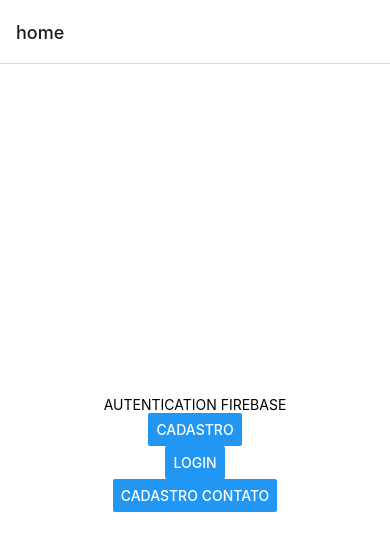
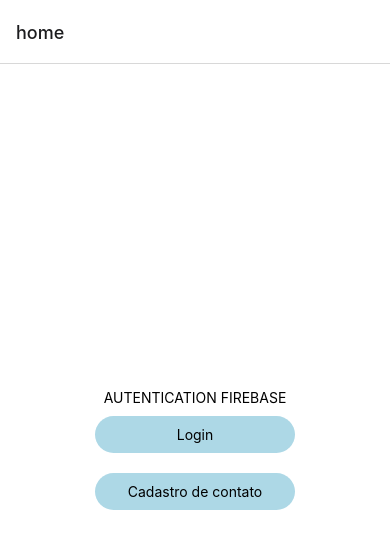
Before and after one commit to instrutorvilson/rna-2024, a React Native app in the folder app-authentication/: screen /home in a window 390 px wide. Shown: the top 550 px of the page. Built offline with nearby package versions, Linux system fonts and the light colour scheme.

Commit message:
Ajustes de estilos

```diff
--- a/app-authentication/App.js
+++ b/app-authentication/App.js
@@ -15,7 +15,7 @@
           <Stack.Screen name='home' component={Home}/>
           <Stack.Screen name='cadastro' component={CadUser}/>
           <Stack.Screen name='login' component={Login}/>
-          <Stack.Screen name='cadastro/contato' component={CadContato}/>
+          <Stack.Screen name='cadastro/contato' component={CadContato} options={{title:'Novo contato'}}/>
        </Stack.Navigator>
       <Toast />
     </NavigationContainer>
--- a/app-authentication/src/componentes/cadUser.js
+++ b/app-authentication/src/componentes/cadUser.js
@@ -65,7 +65,7 @@
     }
     return (
         <View style={styles.container}>
-            <Text style={{textAlign:'left'}}>Informe email</Text>
+            <Text style={styles.rotulo}>Informe email</Text>
             <TextInput
                 style={styles.input}
                 defaultValue={email}
@@ -73,7 +73,7 @@
                 placeholder='Ex:maria@gmail.com'
             />
 
-            <Text>Informe senha</Text>
+            <Text style={styles.rotulo}>Informe senha</Text>
             <TextInput
                 style={styles.input}
                 defaultValue={senha}
@@ -82,7 +82,7 @@
                 placeholder='Ex:123456'
             />
 
-            <Text>Confirme senha</Text>
+            <Text  style={styles.rotulo}>Confirme senha</Text>
             <TextInput
                 style={styles.input}
                 defaultValue={confirmaSenha}
@@ -94,7 +94,6 @@
                 title='Gravar'
                 onPress={gravar}
             />
-
         </View>
     )
 }
@@ -103,12 +102,19 @@
     input: {
         marginVertical: '5px',
         padding: '10px',
+        borderBottomWidth: '1px'
 
     },
     container: {
         flex: 1,
         backgroundColor: '#fff',
-        alignItems: 'center',
+        alignItems: 'left',
         justifyContent: 'center',
+        padding:'100px'
       },
+      rotulo:{
+        fontWeight:'700',
+        fontSize: '18px',
+        fontFamily: 'verdana'
+    }
 });
--- a/app-authentication/src/componentes/home.js
+++ b/app-authentication/src/componentes/home.js
@@ -1,36 +1,39 @@
-import { StyleSheet, View, Text, Button } from "react-native"
-export default function Home({navigation}){
-    return(
+import { StyleSheet, View, Text, Button, Pressable } from "react-native"
+export default function Home({ navigation }) {
+    return (
         <View style={styles.container}>
-            <Text style={{textTransform: 'uppercase'}}>Autentication Firebase</Text>
-            <View>
-                <Button
-                   title="Cadastro"
-                   onPress={()=> navigation.navigate('cadastro')}
-                />
-            </View>
-            <View>
-                <Button
-                   title="Login"
-                   onPress={()=> navigation.navigate('login')}
-                />
-            </View>
+            <Text style={{ textTransform: 'uppercase' }}>Autentication Firebase</Text>
+            <Pressable
+                style={styles.btmenu}
+                onPress={() => navigation.navigate('login')}
+            >
+                <Text>Login</Text>
+            </Pressable>
 
-            <View>
-                <Button
-                   title="Cadastro contato"
-                   onPress={()=> navigation.navigate('cadastro/contato')}
-                />
-            </View>
+            <Pressable
+                style={styles.btmenu}
+                onPress={() => navigation.navigate('cadastro/contato')}
+            >
+                <Text>Cadastro de contato</Text>
+            </Pressable>
+
         </View>
     )
 }
 
 const styles = StyleSheet.create({
     container: {
-      flex: 1,
-      backgroundColor: '#fff',
-      alignItems: 'center',
-      justifyContent: 'center',
+        flex: 1,
+        backgroundColor: '#fff',
+        alignItems: 'center',
+        justifyContent: 'center',
     },
-  });
+    btmenu: {
+        backgroundColor: 'lightblue',
+        width: '200px',
+        borderRadius: '20px',
+        alignItems: 'center',
+        marginVertical: '10px',
+        padding: '10px'
+    }
+});
--- a/app-authentication/src/componentes/login.js
+++ b/app-authentication/src/componentes/login.js
@@ -7,7 +7,7 @@
 import app from '../configuracao/firebaseConfig'
 import Toast from 'react-native-toast-message'
 
-export default function Login() {
+export default function Login({ navigation }) {
     const [email, setEmail] = useState('')
     const [senha, setSenha] = useState('')
 
@@ -54,7 +54,7 @@
 
     return (
         <View style={styles.container}>
-            <Text>Informe email</Text>
+            <Text style={styles.rotulo}>Informe email</Text>
             <TextInput
                 style={styles.input}
                 defaultValue={email}
@@ -62,7 +62,7 @@
                 placeholder='Ex:maria@gmail.com'
             />
 
-            <Text>Informe senha</Text>
+            <Text style={styles.rotulo}>Informe senha</Text>
             <TextInput
                 style={styles.input}
                 defaultValue={senha}
@@ -72,11 +72,10 @@
             />
 
 
-            <Button
-                title='Logar'
-                onPress={logar}
-            />
-
+            <View style={styles.containerMenu}>
+                <Text style={{margin:'10px', color:'red'}} onPress={logar}>Logar</Text>
+                <Text style={{margin:'10px', color:'blue'}} onPress={() => navigation.navigate('cadastro')}>Registrar?</Text>
+            </View>
         </View>
     )
 }
@@ -85,12 +84,24 @@
     input: {
         marginVertical: '5px',
         padding: '10px',
+        borderBottomWidth: '1px'
 
     },
     container: {
         flex: 1,
         backgroundColor: '#fff',
-        alignItems: 'center',
+        alignItems: 'left',
         justifyContent: 'center',
-      },
+        padding: '100px'
+    },
+    containerMenu:{
+        display: 'flex',
+        flexDirection:'row',
+        justifyContent:'center'
+    },
+    rotulo:{
+        fontWeight:'700',
+        fontSize: '18px',
+        fontFamily: 'verdana'
+    }
 });
```
